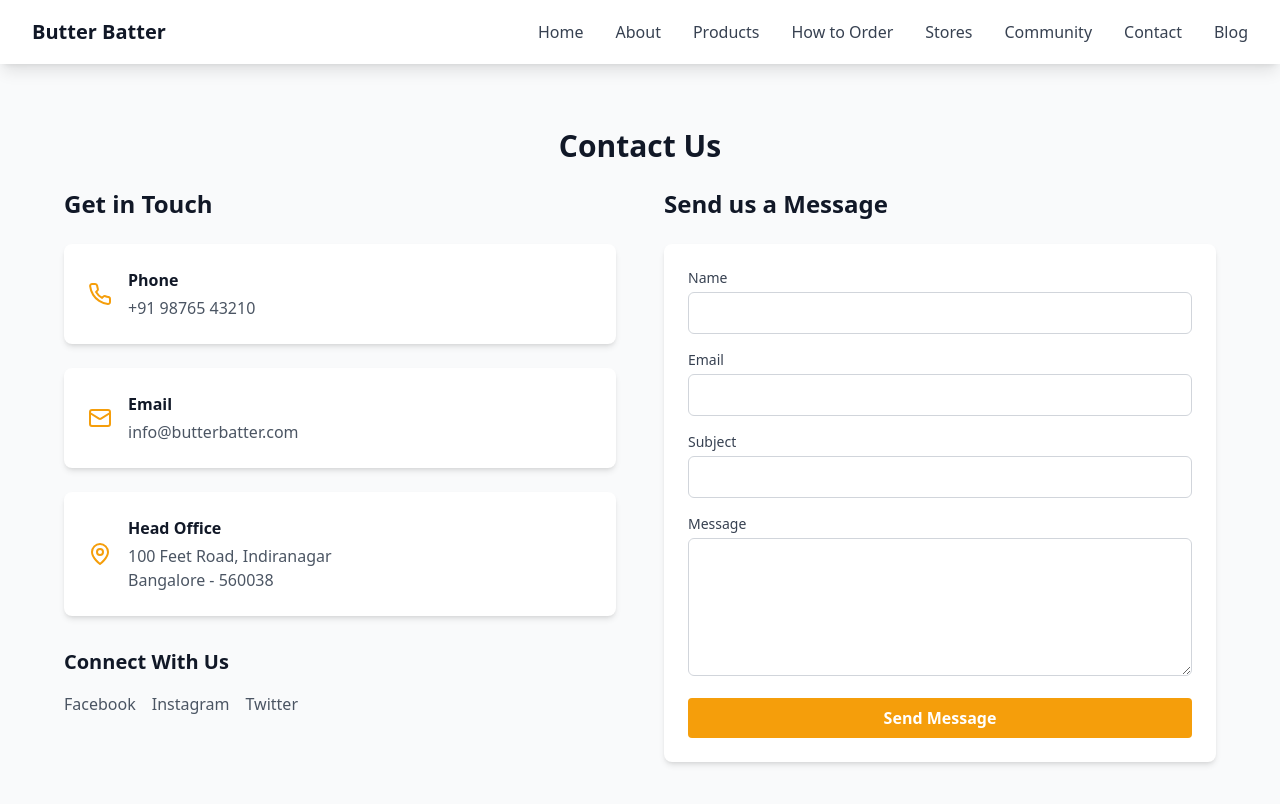
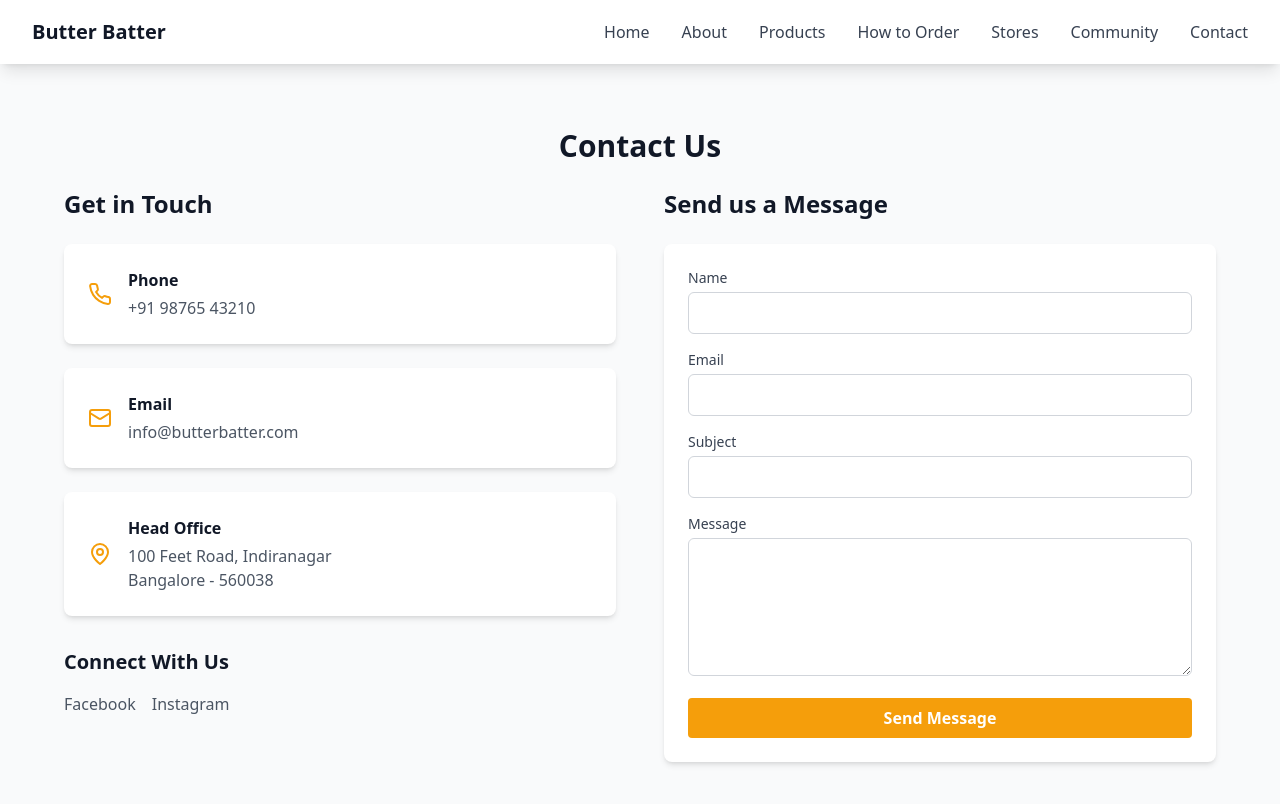
Before and after one commit to MahirPatel2005/BB, a React (Vite) app: page /contact in a window 1280 px wide. Shown: the top 804 px of the page. Built offline with nearby package versions, Linux system fonts and the light colour scheme.

Commit message:
Remove Blog link from Navbar and update social media links to Facebook in Contact and Home pages

```diff
--- a/src/App.tsx
+++ b/src/App.tsx
@@ -27,7 +27,6 @@ function App() {
               <Route path="/stores" element={<Stores />} />
               <Route path="/community" element={<Community />} />
               <Route path="/contact" element={<Contact />} />
-              <Route path="/blog" element={<Blog />} />
               <Route path="*" element={<NotFound />} />
             </Routes>
           </main>
--- a/src/components/Navbar.tsx
+++ b/src/components/Navbar.tsx
@@ -26,8 +26,6 @@ export function Navbar() {
             <Link to="/stores" className="nav-link">Stores</Link>
             <Link to="/community" className="nav-link">Community</Link>
             <Link to="/contact" className="nav-link">Contact</Link>
-            <Link to="/blog" className="nav-link">Blog</Link>
-
           </div>
 
           <div className="md:hidden flex items-center">
--- a/src/pages/Contact.tsx
+++ b/src/pages/Contact.tsx
@@ -71,14 +71,11 @@ export function Contact() {
             <div className="mt-8">
               <h3 className="text-xl font-semibold mb-4">Connect With Us</h3>
               <div className="flex space-x-4">
-                <a href="#" className="text-gray-600 dark:text-gray-300 hover:text-primary">
+                <a href="https://www.facebook.com/Butterbattergo" className="text-gray-600 dark:text-gray-300 hover:text-primary">
                   Facebook
                 </a>
                 <a href="#" className="text-gray-600 dark:text-gray-300 hover:text-primary">
                   Instagram
-                </a>
-                <a href="#" className="text-gray-600 dark:text-gray-300 hover:text-primary">
-                  Twitter
                 </a>
               </div>
             </div>
--- a/src/pages/Home.tsx
+++ b/src/pages/Home.tsx
@@ -155,14 +155,11 @@ export function Home() {
         <div className="container mx-auto px-4 text-center">
           <h2 className="section-title mb-8">Connect With Us</h2>
           <div className="flex justify-center space-x-6">
-            <a href="#" className="text-gray-600 dark:text-gray-300 hover:text-primary">
+            <a href="https://www.facebook.com/Butterbattergo" className="text-gray-600 dark:text-gray-300 hover:text-primary">
               Facebook
             </a>
             <a href="#" className="text-gray-600 dark:text-gray-300 hover:text-primary">
               Instagram
-            </a>
-            <a href="#" className="text-gray-600 dark:text-gray-300 hover:text-primary">
-              Twitter
             </a>
           </div>
         </div>
```
